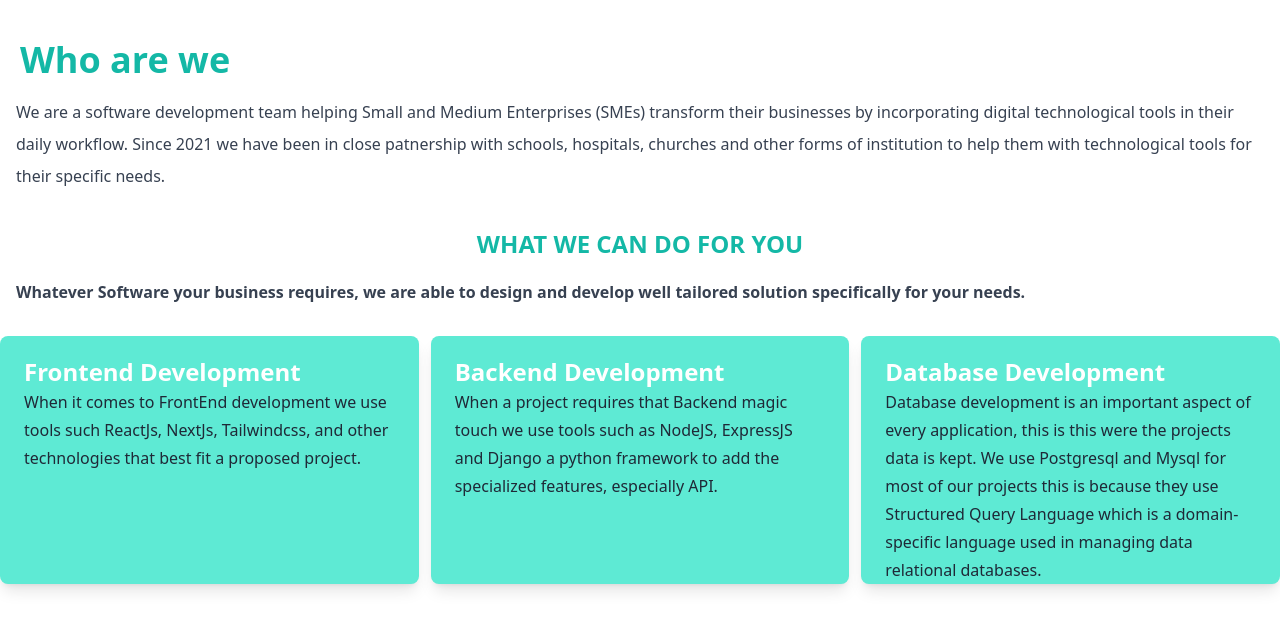
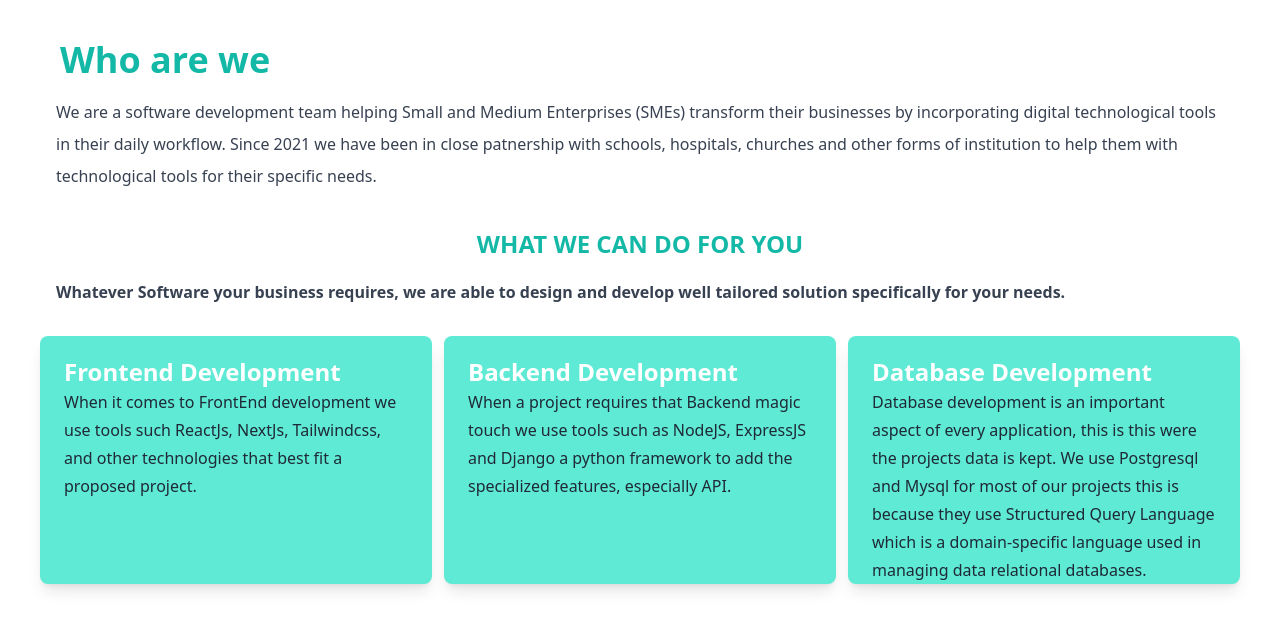
Before and after one commit to kwamea236/portfolio, a Next.js app: page /src/Myservice in a window 1280 px wide. Shown: the top 630 px of the page. Built offline with nearby package versions, Linux system fonts and the light colour scheme.

Commit message:
switch to feature branch

```diff
--- a/pages/index.tsx
+++ b/pages/index.tsx
@@ -24,7 +24,7 @@
       </Head>
       <main className="bg-slate-50 dark:bg-gray-800">
         <NavBar darkMode={darkMode} setDarkMode={setDarkMode} title={title} />
-        <div className="px-10">
+        <div className="">
           <Mainbody />
           <Myservice />
           <Myskills />
--- a/pages/src/Myservice.tsx
+++ b/pages/src/Myservice.tsx
@@ -5,7 +5,7 @@
 
 function Myservice(){
     return(
-        <section>
+        <section className="px-10">
             <div>
               <h1 className="mt-10 text-4xl font-bold mx-5 text-teal-500">Who are we</h1>
               <p className="px-4 leading-8 py-4 text-left text-gray-700">
```
